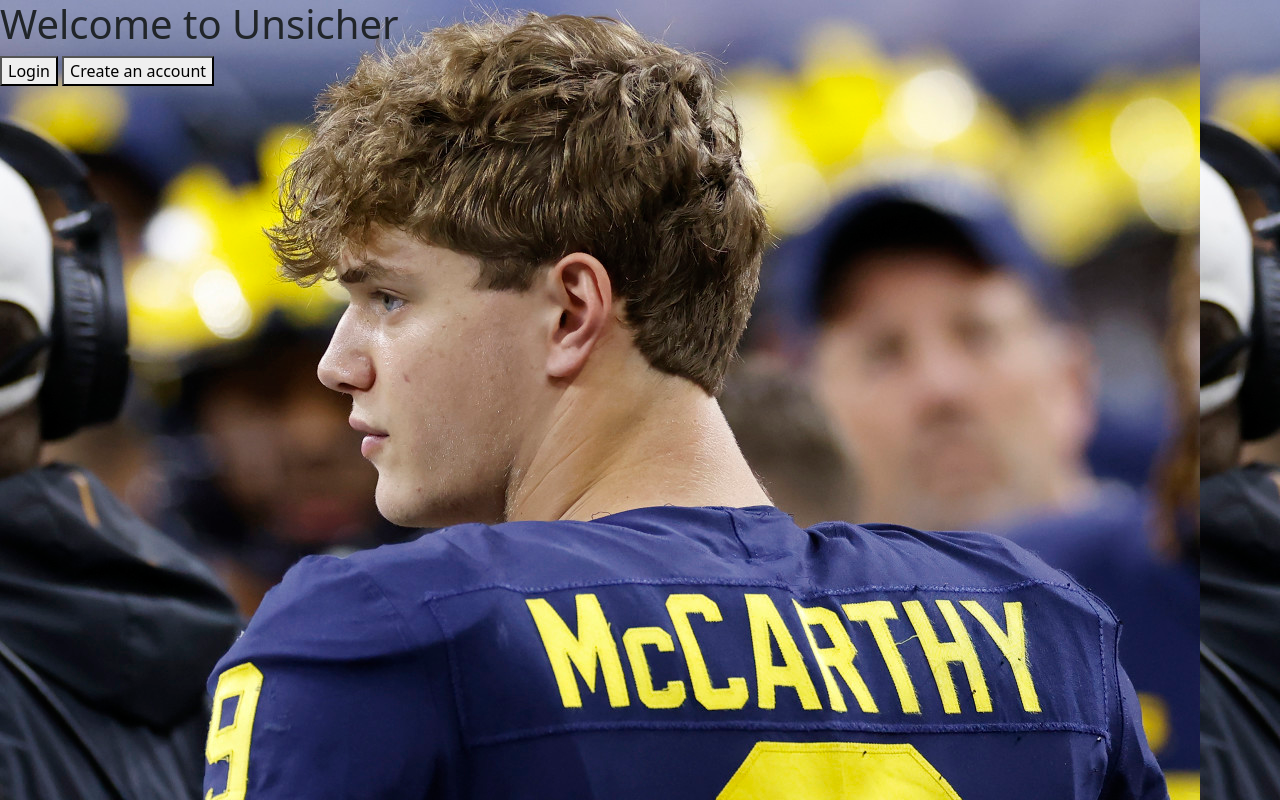
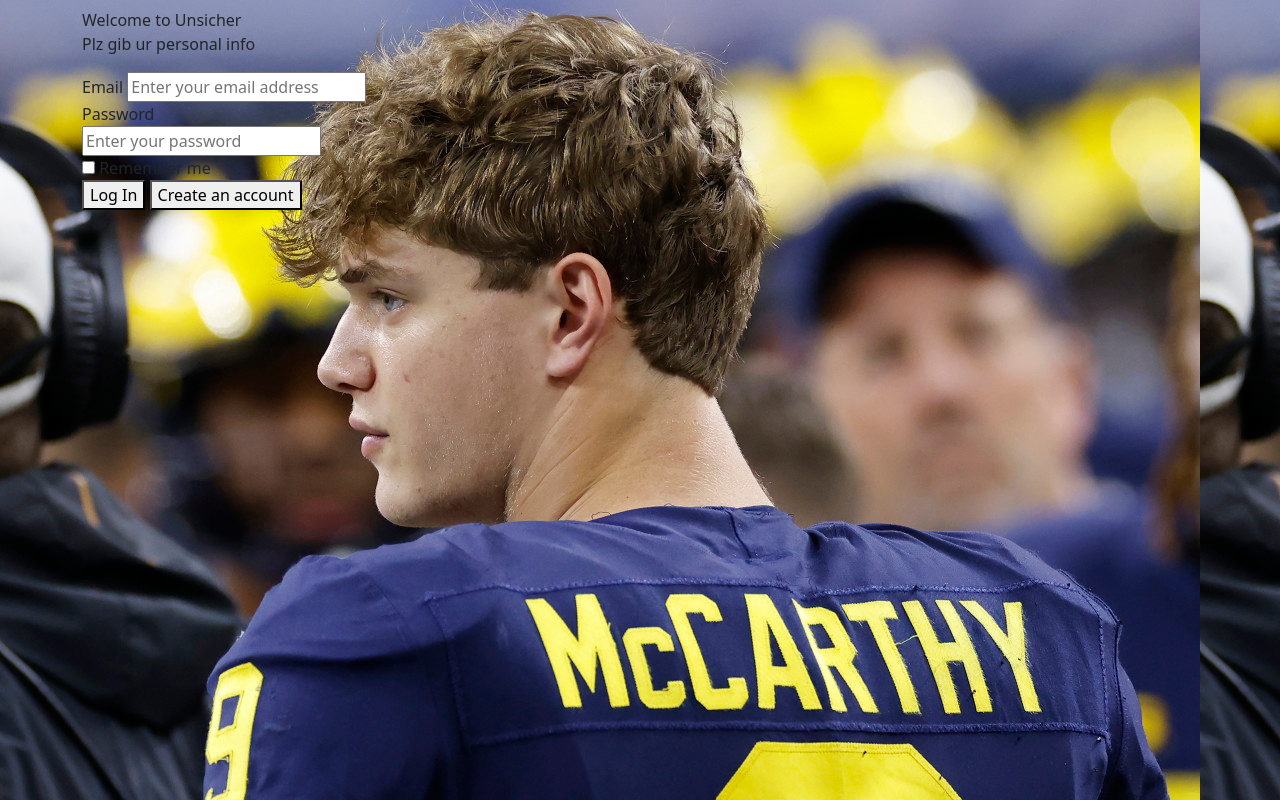
Before and after one commit to hawonc/Unsicher, a plain HTML site: page login.html in a window 1280 px wide. Drawn offline with nearby package versions, Linux system fonts and the light colour scheme.

Commit message:
structures of the html document it set

```diff
--- a/login.html
+++ b/login.html
@@ -15,22 +15,54 @@
     </head>
 
     <body>
-        <h1>Welcome to Unsicher</h1>
         <div class = "container">
             <div class = "login-content">
                 <form action="" class="login_form">
                     <!-- div for the welcome and instructions-->
                     <div>
+                        <h1 class="page_title"></h1>
+                            <span>Welcome to Unsicher</span>
+                        </h2>
+                        <p class="description">
+                            Plz gib ur personal info
+                        </p>
+                    </div>
 
+                    <div>
+                        <!-- div for inputs-->
+                        <div class="login_input">
+                            <div>
+                                <label for="input_email" class="login_label">Email</label>
+                                <input type="email" placeholder="Enter your email address" required class="login_input" id="input_email">
+                            </div>
+
+                            <div>
+                                <label for="input_pass" class="login_label">Password</label>
+
+                                <div class="login_box">
+                                    <input type="password" placeholder="Enter your password" required class="login_input" id="input_pass">
+                                    <i class="ri-eye-off-line login_eye" id="input_icon"></i>
+                                </div>
+                            </div>
+                        </div>
+
+                        <!-- div for checks-->
+                        <div class="login__check">
+                            <input type="checkbox" class="login__check-input" id="input-check">
+                            <label for="input-check" class="login__check-label">Remember me</label>
+                        </div>
                     </div>
-                    <!-- div for inputs-->
-                    <!-- div for checks-->
+
                     <!-- div for buttons-->
+                    <div>
+                        <div class="login_buttons">
+                            <button class = "login_button">Log In</button>
+                            <button class = "signup_button">Create an account</button>
+                        </div>
+                    </div>
                 </form>
             </div>
         </div>
-        <button class = "login-button">Login</button>
-        <button class = "signup-button">Create an account</button>
         <!--ANY JS FILES HERE-->
     </body>
 </html>
```
